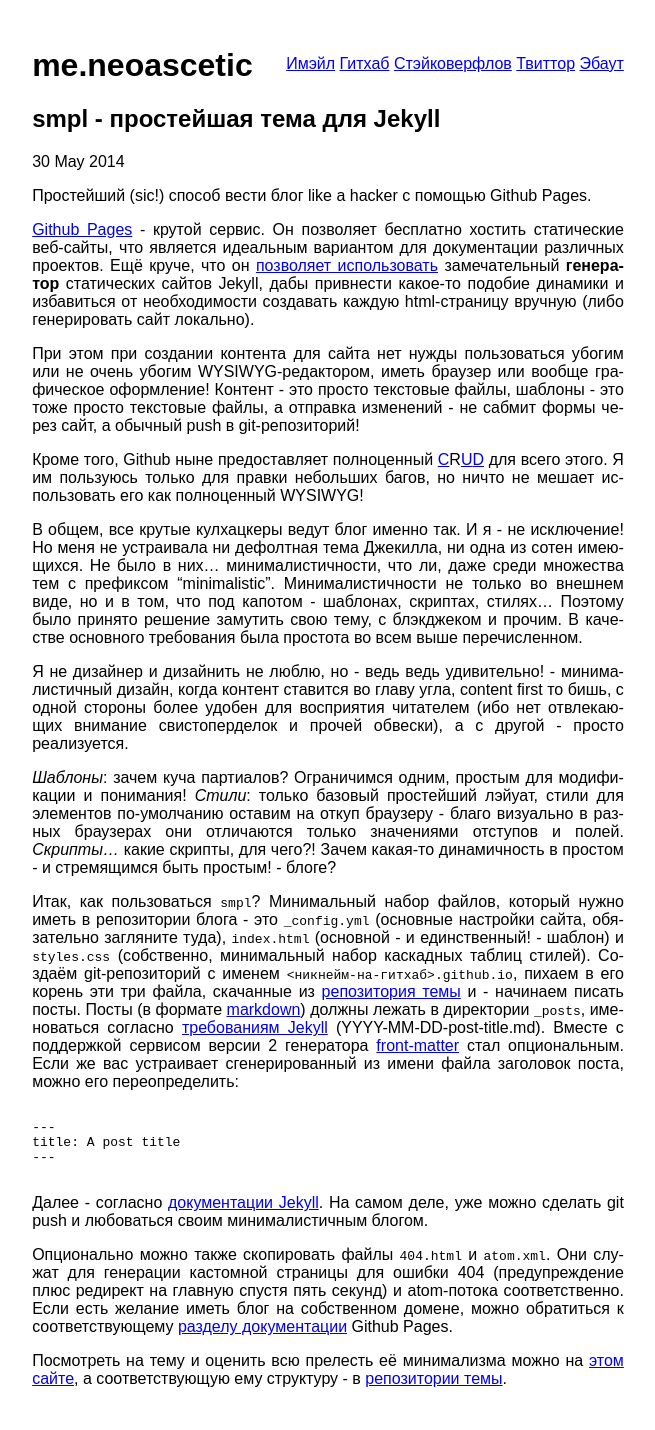
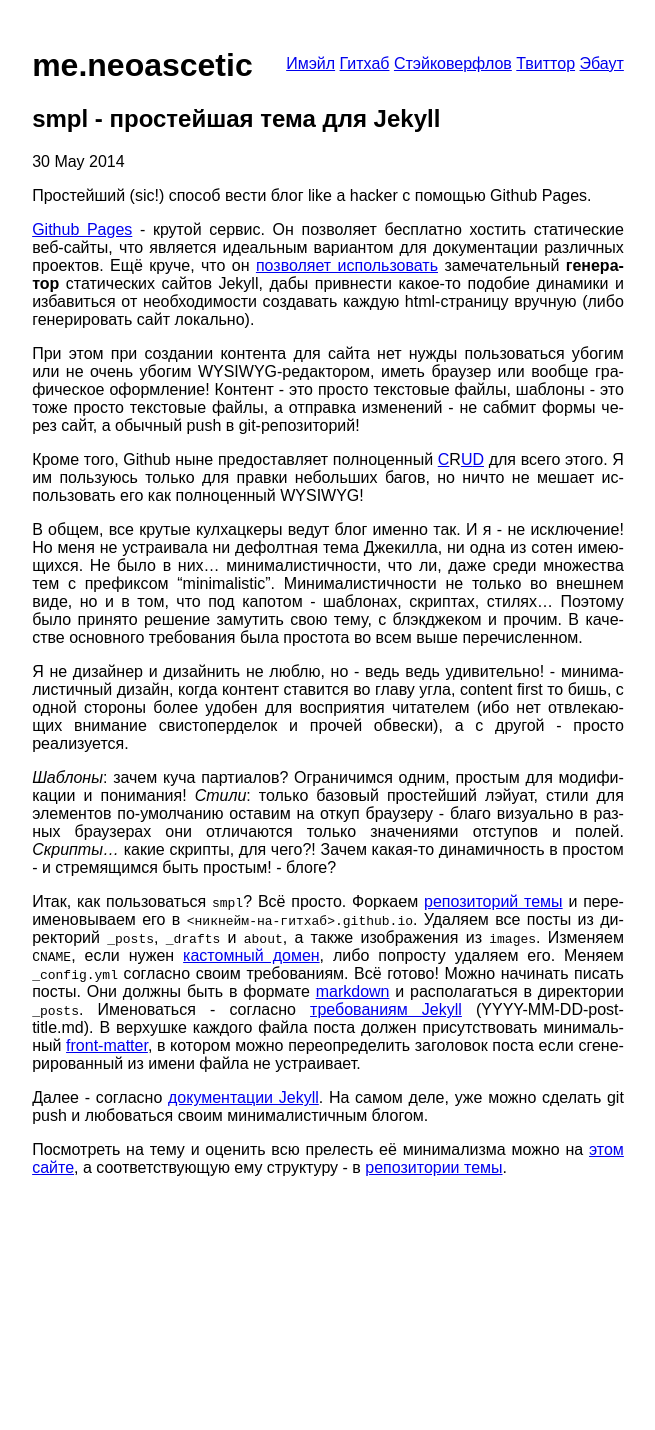
Before and after one commit to hacknug/iguides, a Jekyll site: the page built from _posts/2014-05-30-simpliest-jekyll-theme.md, in a window 1280 px wide. Shown: the whole page, without its empty margins (312-967 px from the left). Built offline with Jekyll 4.4.1, drawn with Linux system fonts in a browser that asks for light colours; Markdown is read by kramdown in place of the engine named in the settings; comment, search, counter and statistics services are not loaded; a style sheet for code colours, icons or effects is not loaded; after the commit the page ends 1219 px from its top, so only the background shows below that.

Commit message:
Change theme installing instructions

````diff
--- a/_posts/2014-05-30-simpliest-jekyll-theme.md
+++ b/_posts/2014-05-30-simpliest-jekyll-theme.md
@@ -43,33 +43,21 @@ push в git-репозиторий!
 чего?! Зачем  какая-то динамичность в простом  - и стремящимся быть  простым! -
 блоге?
 
-Итак,  как  пользоваться  `smpl`?   Минимальный  набор  файлов,  который  нужно
-иметь  в  репозитории блога  -  это  `_config.yml` (основные  настройки  сайта,
-обязательно  загляните  туда),  `index.html`  (основной  -  и  единственный!  -
-шаблон) и `styles.css` (собственно, минимальный набор каскадных таблиц стилей).
-Создаём  git-репозиторий  с  именем `<никнейм-на-гитхаб>.github.io`,  пихаем  в
-его  корень эти  три файла,  скачанные  из [репозитория  темы][theme-repo] и  -
-начинаем писать  посты. Посты (в  формате [markdown][github-flavored-markdown])
-должны  лежать   в  директории  `_posts`,  именоваться   согласно  [требованиям
-Jekyll][jekyll-post-requirements]    (YYYY-MM-DD-post-title.md).    Вместе    с
-поддержкой  сервисом  версии 2  генератора  [front-matter][jekyll-front-matter]
-стал  опциональным.  Если же  вас  устраивает  сгенерированный из  имени  файла
-заголовок поста, можно его переопределить:
-
-```yaml
----
-title: A post title
----
-```
+Итак,   как    пользоваться   `smpl`?   Всё   просто.    Форкаем   [репозиторий
+темы][theme-repo]  и  переименовываем  его  в  `<никнейм-на-гитхаб>.github.io`.
+Удаляем   все  посты   из   директорий  `_posts`,   `_drafts`   и  `about`,   а
+также  изображения  из  `images`.   Изменяем  `CNAME`,  если  нужен  [кастомный
+домен][github-pages-custom-domain],   либо   попросту   удаляем   его.   Меняем
+`_config.yml`  согласно своим  требованиям. Всё  готово! Можно  начинать писать
+посты.   Они  должны   быть   в  формате   [markdown][github-flavored-markdown]
+и    располагаться   в    директории   `_posts`.    Именоваться   -    согласно
+[требованиям    Jekyll][jekyll-post-requirements]   (YYYY-MM-DD-post-title.md).
+В   верхушке   каждого   файла    поста   должен   присутствовать   минимальный
+[front-matter][jekyll-front-matter], в  котором можно  переопределить заголовок
+поста если сгенерированный из имени файла не устраивает.
 
 Далее - согласно  [документации Jekyll][jekyll-docs]. На самом  деле, уже можно
 сделать git push и любоваться своим минималистичным блогом.
-
-Опционально можно также  скопировать файлы `404.html` и  `atom.xml`. Они служат
-для генерации кастомной  страницы для ошибки 404  (предупреждение плюс редирект
-на главную спустя пять секунд)  и atom-потока соответственно. Если есть желание
-иметь блог на собственном домене,  можно обратиться к соответствующему [разделу
-документации][github-pages-custom-domain] Github Pages.
 
 Посмотреть  на   тему  и   оценить  всю  прелесть   её  минимализма   можно  на
 [этом  сайте][demo],   а  соответствующую   ему  структуру  -   в  [репозитории
````
Also changed, not shown: README.md.
